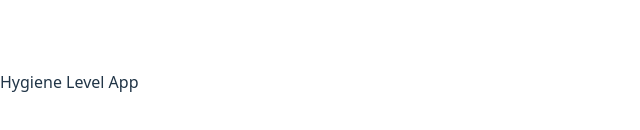
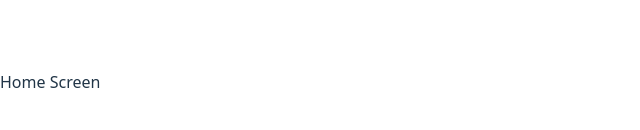
Before and after one commit to beb4a682/hygien, a React (Vite) app: page / in a window 1280 px wide. Shown: the part 318-448 px from the top of the page, without its empty margins (0-640 px from the left). Built offline with nearby package versions, Linux system fonts and the light colour scheme.

Commit message:
feat: add screens structure and home screen

```diff
--- a/src/App.tsx
+++ b/src/App.tsx
@@ -1,7 +1,9 @@
+import HomeScreen from './screens/HomeScreen'
+
 function App() {
   return (
     <div>
-      Hygiene Level App
+      <HomeScreen />
     </div>
   )
 }
--- /dev/null
+++ b/src/screens/HomeScreen.tsx
@@ -0,0 +1,9 @@
+function HomeScreen() {
+  return (
+    <div>
+      Home Screen
+    </div>
+  )
+}
+
+export default HomeScreen
```
